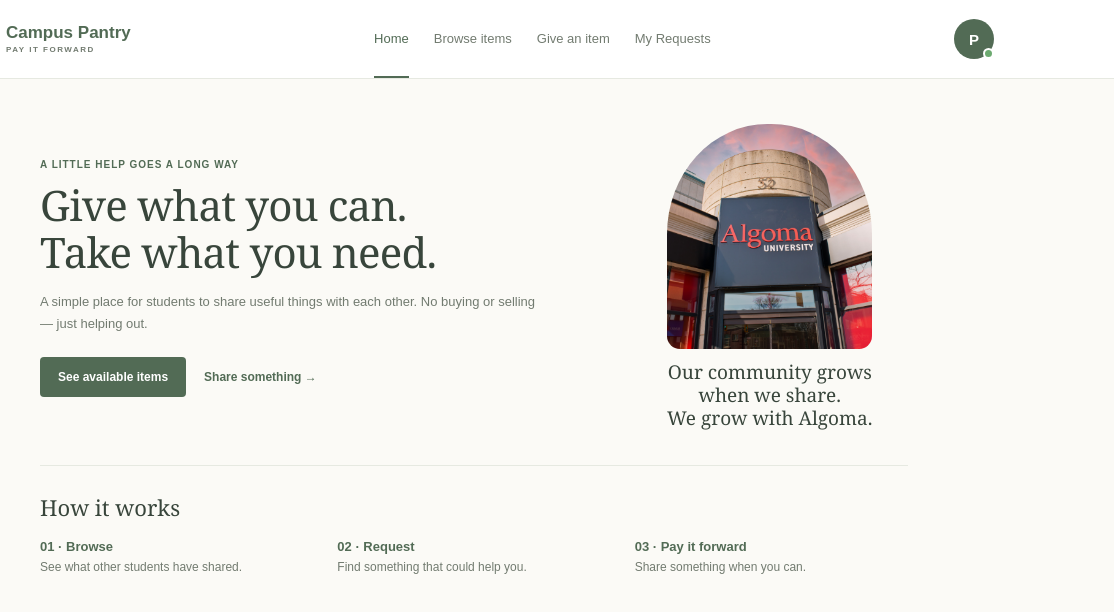
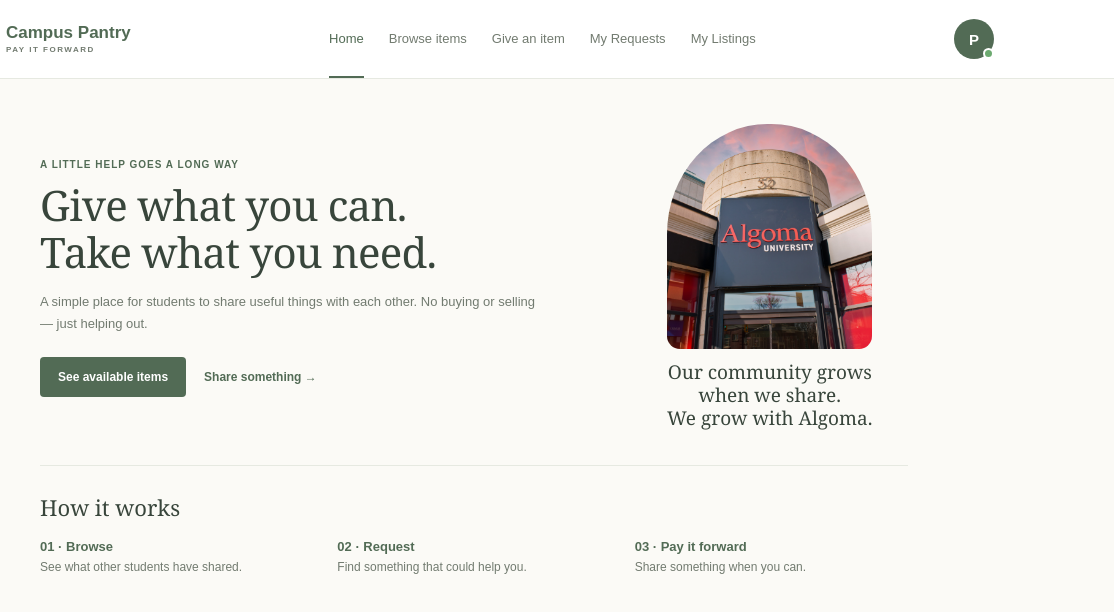
Before and after one commit to STARLORD-7/Campus_Pantry, a plain HTML site: page index.html in a window 1280 px wide. Shown: the full height of the page, 166-1280 px from the left. Drawn offline with Linux system fonts and the light colour scheme.

Commit message:
Update index.html

```diff
--- a/index.html
+++ b/index.html
@@ -32,6 +32,7 @@
     <a href="browse.html">Browse items</a>
     <a href="give.html">Give an item</a>
     <a href="requests.html">My Requests</a>
+    <a href="my-listings.html">My Listings</a>
   </nav>
 
   <div class="profile-wrap">
@@ -63,6 +64,7 @@
       </div>
 
       <a href="requests.html">My Requests</a>
+      <a href="my-listings.html">My Listings</a>
       <a href="give.html">Share an item</a>
 
       <button type="button" id="sign-out">Sign out</button>
```
